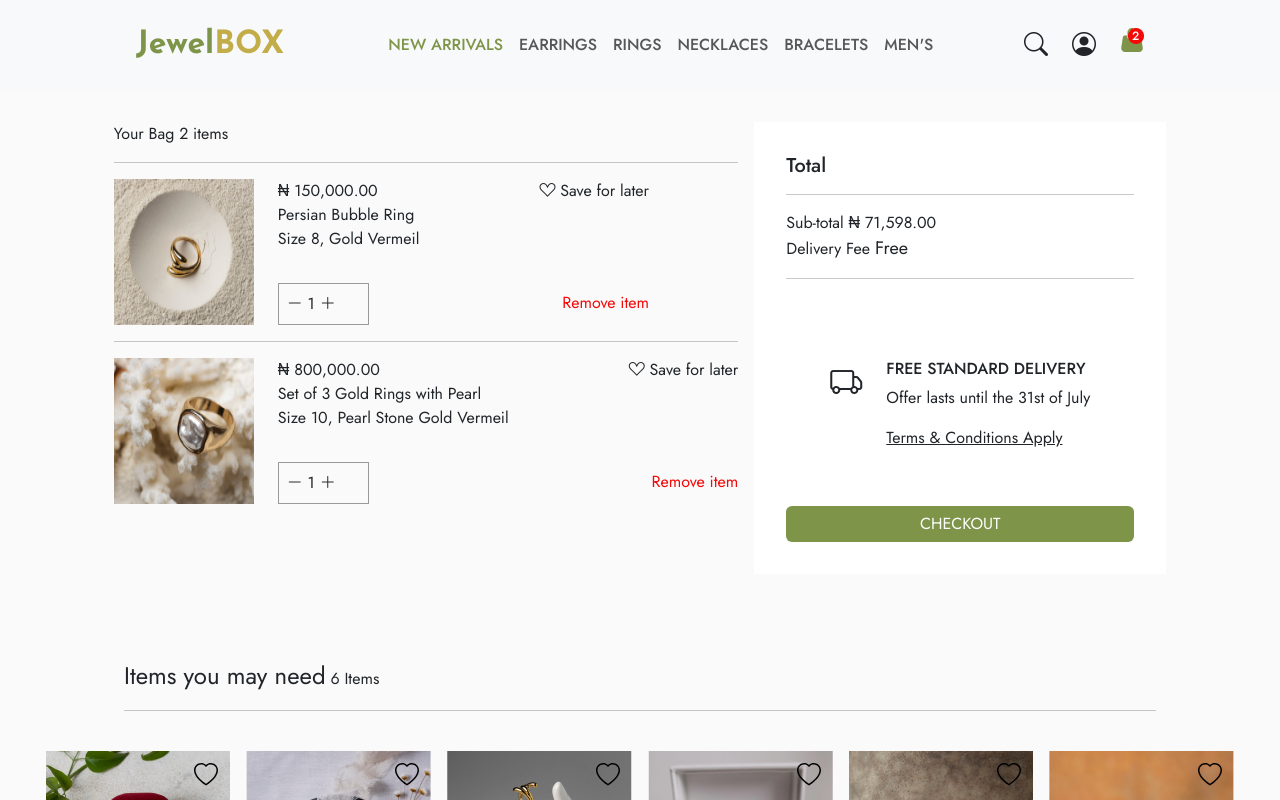
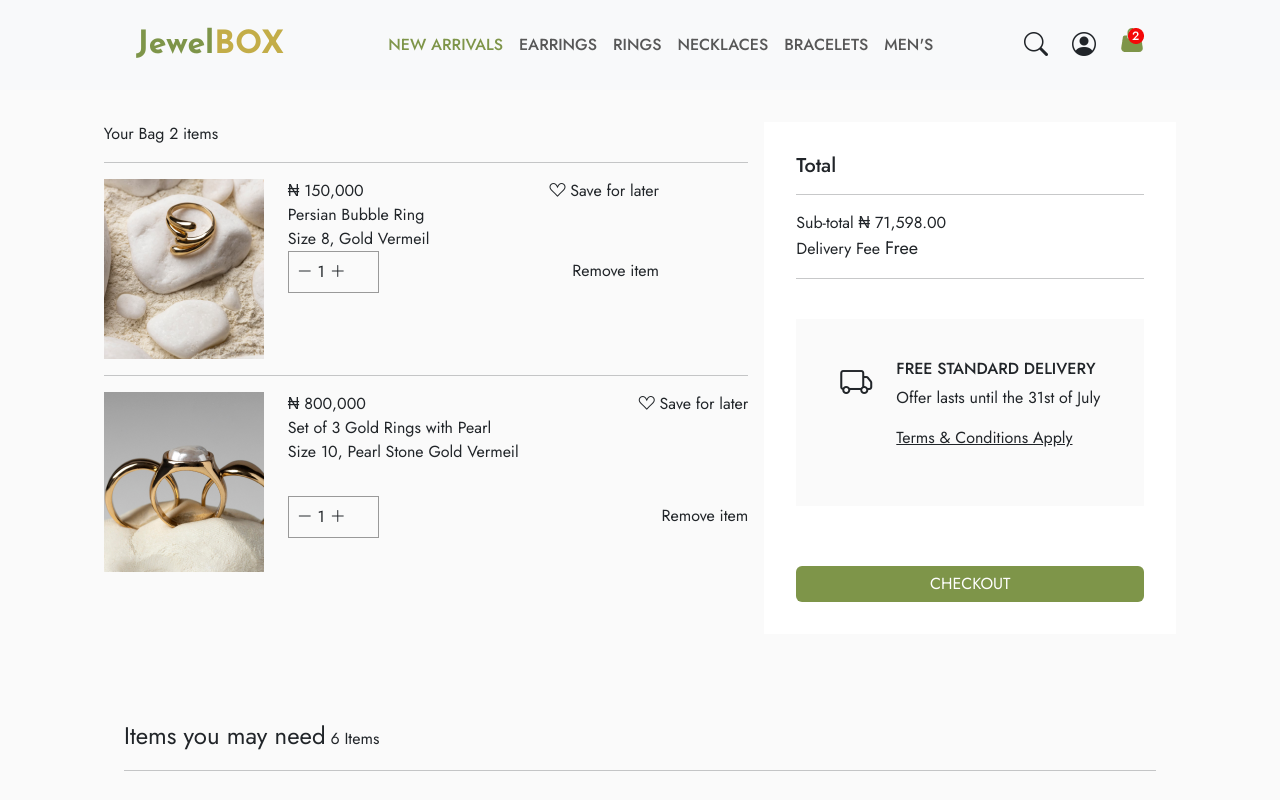
Before and after one commit to R-Wangui/HNG-Stage-2, a React (Vite) app: page /cartpage in a window 1280 px wide. Shown: the top 800 px of the page. Built offline with nearby package versions, Linux system fonts and the light colour scheme.

Commit message:
Image hover

```diff
--- a/src/components/JewelleryCards.jsx
+++ b/src/components/JewelleryCards.jsx
@@ -3,9 +3,7 @@ import JewelleryCard from '../components/layout/JewelleryCard'
 function JewelleryCards() {
   return (
     <>
-      <div>
-        <JewelleryCard />
-      </div>
+      <JewelleryCard />
     </>
   )
 }
--- a/src/components/layout/JewelleryCard.jsx
+++ b/src/components/layout/JewelleryCard.jsx
@@ -27,7 +27,8 @@ function JewelleryCard() {
       <div className='jewelleryCards'>
         <div className='productCard'>
           <img src="/ProductListingImage-1.png" alt="" />
-            <i class="bi bi-heart"></i>
+            <i class="bi bi-heart"
+            ></i>
           <div className='productDescription'>
             <div>
               <p>Ragnar Rock Rings ( Gold )</p>
--- a/src/components/pages/CartPage.jsx
+++ b/src/components/pages/CartPage.jsx
@@ -23,13 +23,16 @@ function CartPage() {
                     <hr />
                 </span>
                 <div className='cartOrderItem'>
-                    <img src="/Cart Image1.png" alt="Persian Bubble Ring" />
+                    <div>
+                        <img src="/Rectangle 1.png" alt="Persian Bubble Ring" />
+                    </div>
+
                     <div className='cartItem1'>
                         <div className='orderDescription'>
-                            <span className='orderName'>
-                                <span>₦ 150,000.00</span>
+                            <span className='orderName1'>
+                                <span>₦ 150,000</span>
                                 <br />
-                                <span>Persian Bubble Ring</span>
+                                <span>Persian Bubble Ring </span>
                                 <br />
                                 <span>Size 8, Gold Vermeil</span>
                             </span>
@@ -52,11 +55,13 @@ function CartPage() {
                 </div>
                 <hr />
                 <div className='cartOrderItem'>
-                    <img src="/Cart Image2.png" alt="Persian Bubble Ring" />
+                    <div>
+                        <img src="/Cartimage2.png" alt="Gold Rings" />
+                    </div>
                     <div className='cartItem1'>
                         <div className='orderDescription'>
                             <div className='orderName'>
-                                <span>₦ 800,000.00</span>
+                                <span>₦ 800,000</span>
                                 <br />
                                 <span>Set of 3 Gold Rings with Pearl</span>
                                 <br />
--- a/src/components/styles/CartPage.css
+++ b/src/components/styles/CartPage.css
@@ -35,6 +35,8 @@
     display: flex;
     gap: 24px;
     padding: 40px 44px;
+    background-color: #FAFAFA;
+    margin-bottom: 60px;
   }
 
   /* .orderDescriptionContainer {
@@ -42,7 +44,11 @@
   } */
   .orderName {
     margin-bottom: 32px;
-    min-width: auto;
+    /* background-color: blue; */
+  }
+  .orderName1 {
+    flex-grow: 1;
+    /* background-color: #F40808; */
   }
   .orderQuantity {
     padding: 8px;
@@ -53,10 +59,11 @@
   display: flex;
   justify-content: space-between;
   gap: 32px;
+  /* background-color: aqua; */
   }
   .orderTrash {
     padding: 8px 0px 0px 0px;
-    color: #F40808;
+    /* color: #F40808; */
   }
   .youMayNeed {
     display: flex;
--- a/src/components/styles/JewelleryCard.css
+++ b/src/components/styles/JewelleryCard.css
@@ -6,13 +6,32 @@
     gap: 16px;
     padding: 40px 124px 80px 124px;
     overflow: hidden;
-    /* background-color: rgb(245, 143, 143); */
   }
+  /* .jewelleryCards {
+
+    gap: 16px;
+    padding: 40px 124px 80px 124px;
+    overflow: hidden;
+    background-color: rgb(245, 143, 143);
+  } */
+
 .productCard {
     position: relative;
 }
 .productCard img {
     margin-bottom: 8px;
+}
+.overlay {
+    position: absolute;
+    top: 0;
+    left: 0;
+    width: 100%;
+    height: 100%;
+    background-color: rgba(0, 0, 0, 0);
+    transition: background-color 0.3s ease;
+  }
+.productCard img:hover {
+    filter: brightness(0.5);
 }
 .bi-heart {
     position: absolute;
@@ -20,9 +39,11 @@
     right: 12px;
     font-size: 24px;
 }
+.bi-heart:hover {
+    color: black;
+}
 .productDescription {
     position: relative;
-
 }
 .productDescription p {
     font-size: 14px;
```
Also changed, not shown: public/Cartimage2.png (added), public/Rectangle 1.png (added).
